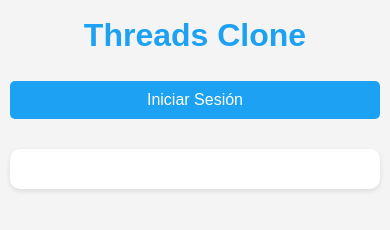
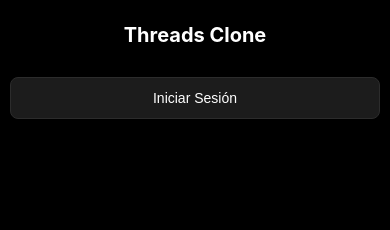
Before and after one commit to programmer-hugo/threads-copia, a plain HTML site: page index.html in a window 390 px wide. Drawn offline with Linux system fonts and the light colour scheme.

Commit message:
Oficial | styles.css

```diff
--- a/styles.css
+++ b/styles.css
@@ -1,94 +1,103 @@
-/* Reset and base styles */
-* {
-    margin: 0;
-    padding: 0;
-    box-sizing: border-box;
+:root {
+  --background: #000000;
+  --text: #ffffff;
+  --button: #1c1c1c;
+  --button-hover: #2c2c2c;
+  --border: #2c2c2c;
 }
 
 body {
-    font-family: Arial, sans-serif;
-    line-height: 1.6;
-    color: #333;
-    max-width: 800px;
-    margin: 0 auto;
+  font-family: -apple-system, BlinkMacSystemFont, 'Segoe UI', Roboto, Helvetica, Arial, sans-serif;
+  background-color: var(--background);
+  color: var(--text);
+  margin: 0;
   padding: 20px;
-    background-color: #f4f4f4;
+  display: flex;
+  flex-direction: column;
+  align-items: center;
+  min-height: 100vh;
 }
 
 h1 {
-    text-align: center;
-    margin-bottom: 20px;
-    color: #1DA1F2;
+  font-size: 24px;
+  font-weight: 700;
+  margin-bottom: 30px;
 }
 
-/* Authentication area */
-#auth {
-    text-align: right;
-    margin-bottom: 20px;
+#auth, #new-post {
+  width: 100%;
+  max-width: 400px;
+  margin-bottom: 30px;
 }
 
 button {
-    background-color: #1DA1F2;
-    color: white;
-    border: none;
-    padding: 10px 15px;
+  width: 100%;
+  padding: 12px;
+  margin-bottom: 10px;
+  background-color: var(--button);
+  color: var(--text);
+  border: 1px solid var(--border);
+  border-radius: 8px;
+  font-size: 16px;
   cursor: pointer;
-    border-radius: 5px;
-    font-size: 16px;
-    transition: background-color 0.3s;
+  transition: background-color 0.3s ease;
 }
 
 button:hover {
-    background-color: #1991db;
+  background-color: var(--button-hover);
 }
 
-#logout {
-    background-color: #E0245E;
-}
-
-#logout:hover {
-    background-color: #c51e54;
-}
-
-/* New post area */
-#new-post {
-    background-color: white;
-    padding: 20px;
-    border-radius: 10px;
-    box-shadow: 0 2px 5px rgba(0,0,0,0.1);
-    margin-bottom: 20px;
-}
-
-#post-content {
+textarea {
   width: 100%;
   height: 100px;
-    padding: 10px;
+  padding: 12px;
   margin-bottom: 10px;
-    border: 1px solid #ddd;
-    border-radius: 5px;
+  background-color: var(--button);
+  color: var(--text);
+  border: 1px solid var(--border);
+  border-radius: 8px;
+  font-size: 16px;
   resize: vertical;
 }
 
-/* Posts list */
 #posts {
-    background-color: white;
-    border-radius: 10px;
-    box-shadow: 0 2px 5px rgba(0,0,0,0.1);
-    padding: 20px;
+  width: 100%;
+  max-width: 600px;
 }
 
-/* Responsive design */
+.post {
+  background-color: var(--button);
+  border: 1px solid var(--border);
+  border-radius: 8px;
+  padding: 15px;
+  margin-bottom: 15px;
+}
+
+.post-content {
+  margin-bottom: 10px;
+}
+
+.post-actions {
+  display: flex;
+  justify-content: space-between;
+}
+
+.post-actions button {
+  width: auto;
+  padding: 8px 12px;
+  font-size: 14px;
+}
+
 @media (max-width: 600px) {
   body {
     padding: 10px;
   }
 
-    button {
-        width: 100%;
-        margin-bottom: 10px;
+  h1 {
+    font-size: 20px;
   }
 
-    #auth {
-        text-align: center;
+  button, textarea {
+    font-size: 14px;
   }
 }
```
Lines whose indentation alone changed are shown as unchanged.
